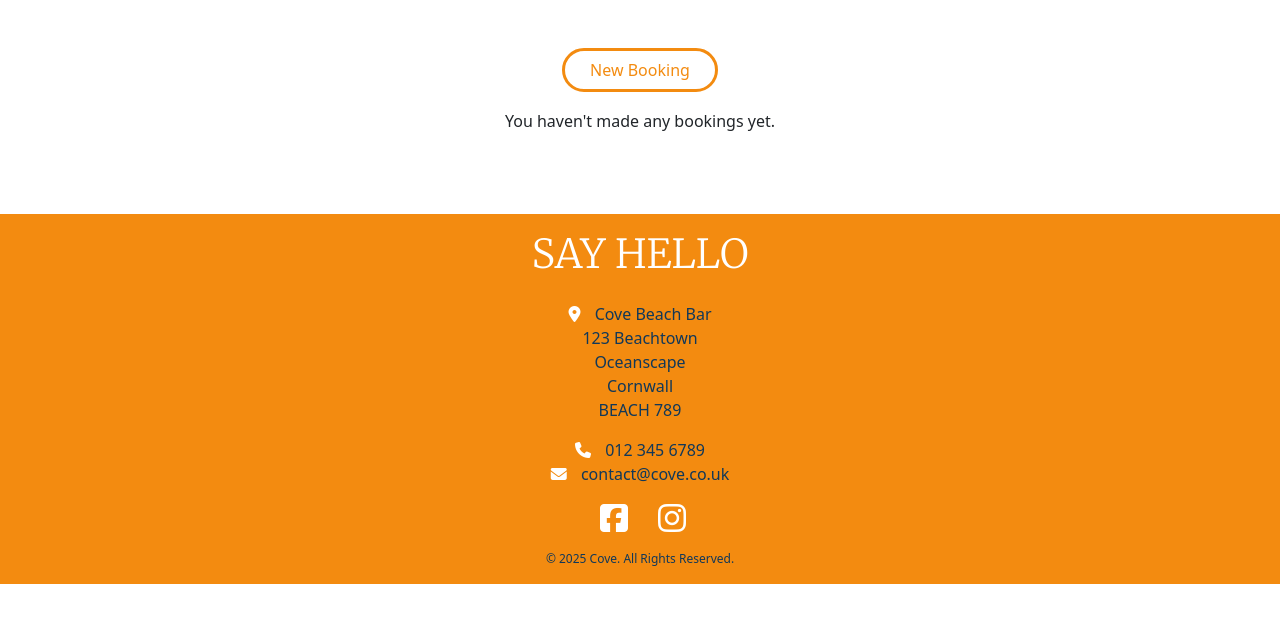
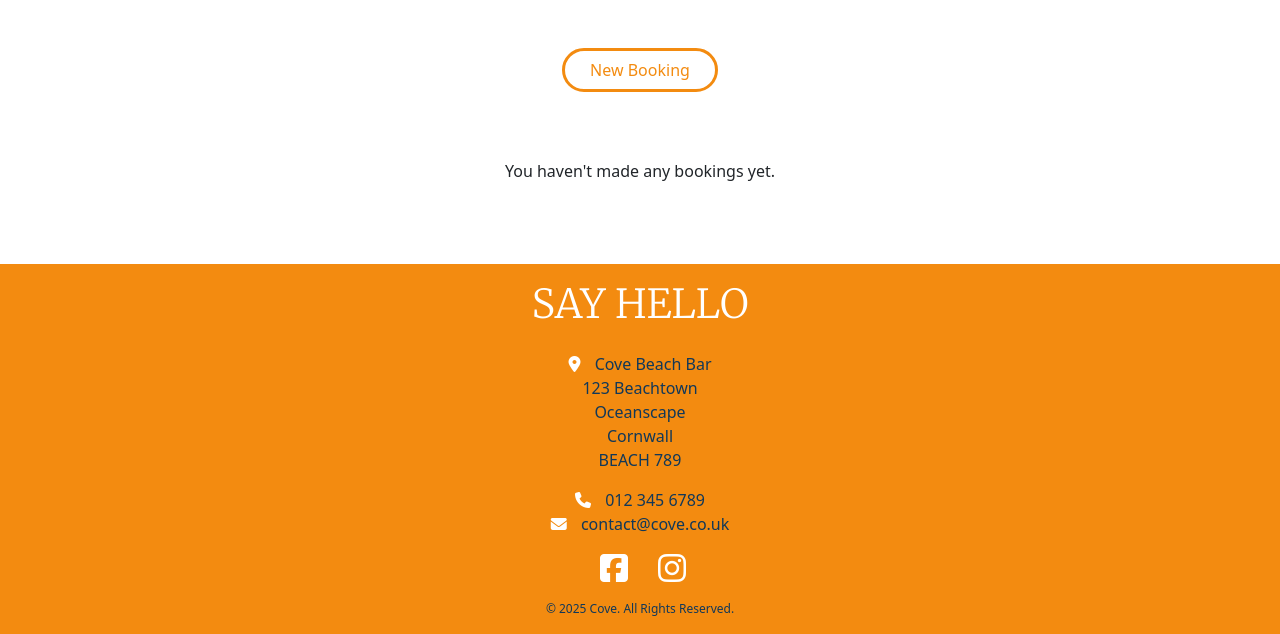
Before and after one commit to naomihunt25/the-cove, a Django app: page /bookings/ in a window 1280 px wide. Shown: the part 282-916 px from the top of the page. Before the commit the page ends 866 px from the top, so only its background shows below. Run offline with Django 5.2, Linux system fonts and the light colour scheme; the visitor is signed in with stand-in values (Sample User, id 1); data that the repository does not hold is empty; some libraries are stand-ins or nearby versions.

Commit message:
style: added padding to new booking button

```diff
--- a/bookings/static/css/style.css
+++ b/bookings/static/css/style.css
@@ -62,6 +62,7 @@ h2 {
 /* New bookings button */
 .center-button {
   text-align: center;
+  padding-bottom: 50px;
 }
 
 /* Navbar */
```
